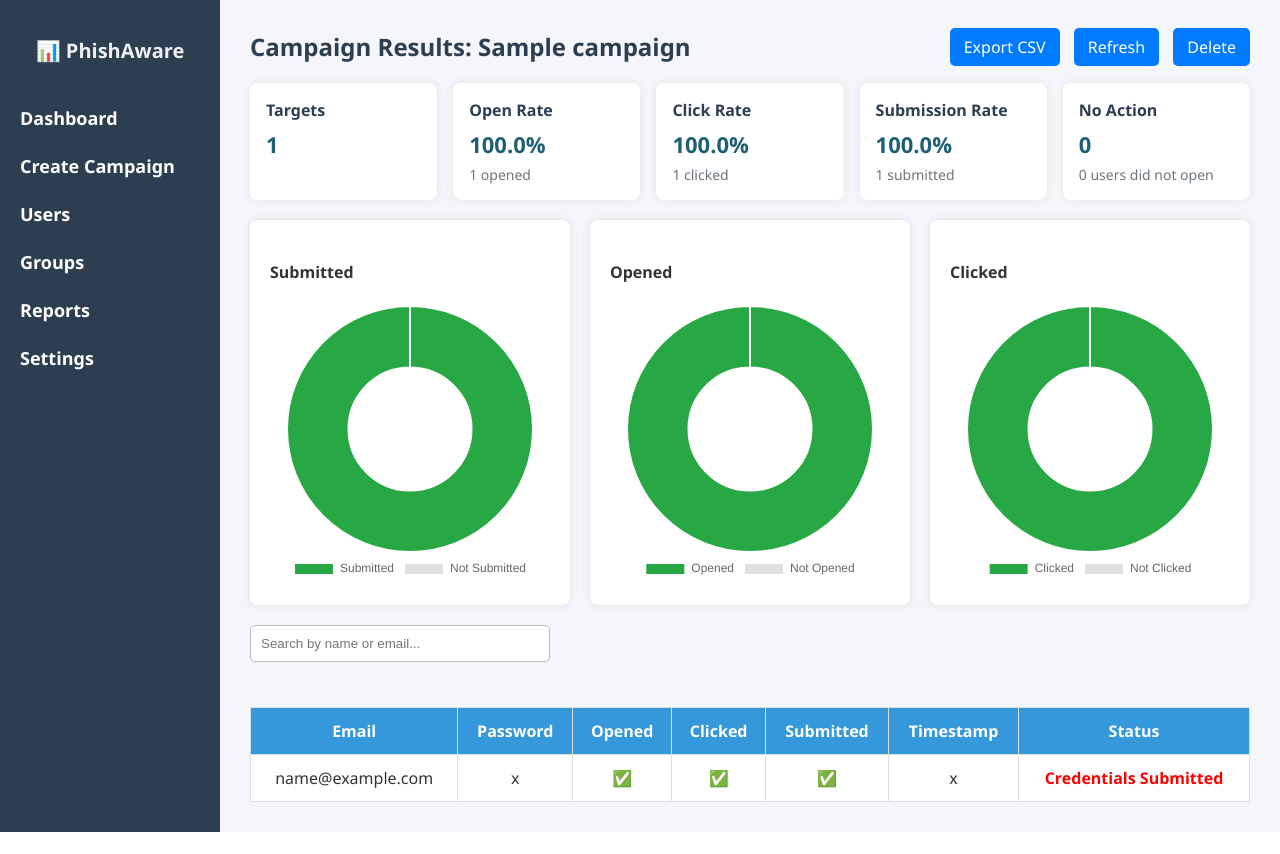
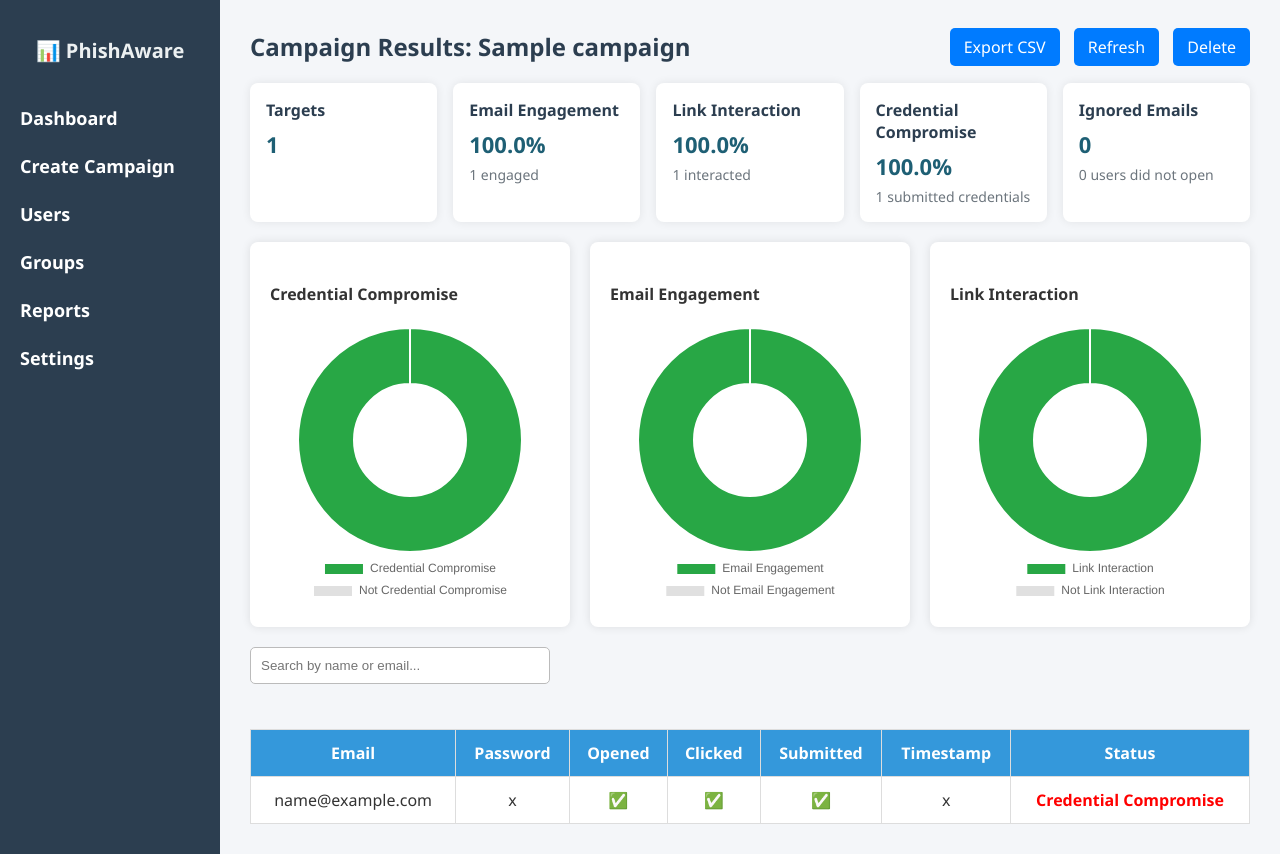
Before and after one commit to diyashah5/phishing_simulator, a Flask app: page /admin/campaign/1/results in a window 1280 px wide. Before the commit the page ends 832 px from the top, so only its background shows below. Run offline with Flask 3, Linux system fonts and the light colour scheme; the visitor is signed in with stand-in values (Sample User, id 1); tables that the repository leaves empty hold one stand-in row (values such as "Sample post").

Commit message:
polish analytics labels

```diff
--- a/templates/campaign_results.html
+++ b/templates/campaign_results.html
@@ -171,22 +171,22 @@
         <p>{{ total }}</p>
       </div>
       <div class="summary-card">
-        <h4>Open Rate</h4>
+        <h4>Email Engagement</h4>
         <p>{{ open_rate }}%</p>
-        <span>{{ opened_count }} opened</span>
+        <span>{{ opened_count }} engaged</span>
       </div>
       <div class="summary-card">
-        <h4>Click Rate</h4>
+        <h4>Link Interaction</h4>
         <p>{{ click_rate }}%</p>
-        <span>{{ clicked_count }} clicked</span>
+        <span>{{ clicked_count }} interacted</span>
       </div>
       <div class="summary-card">
-        <h4>Submission Rate</h4>
+        <h4>Credential Compromise</h4>
         <p>{{ submit_rate }}%</p>
-        <span>{{ submitted_count }} submitted</span>
+        <span>{{ submitted_count }} submitted credentials</span>
       </div>
       <div class="summary-card">
-        <h4>No Action</h4>
+        <h4>Ignored Emails</h4>
         <p>{{ no_action_count }}</p>
         <span>{{ no_action_count }} users did not open</span>
       </div>
@@ -194,15 +194,15 @@
 
     <div class="chart-row">
       <div class="chart-box">
-        <h4>Submitted</h4>
+        <h4>Credential Compromise</h4>
         <canvas id="submittedChart" data-value="{{ submitted_count }}" data-total="{{ total }}"></canvas>
       </div>
       <div class="chart-box">
-        <h4>Opened</h4>
+        <h4>Email Engagement</h4>
         <canvas id="openedChart" data-value="{{ opened_count }}" data-total="{{ total }}"></canvas>
       </div>
       <div class="chart-box">
-        <h4>Clicked</h4>
+        <h4>Link Interaction</h4>
         <canvas id="clickedChart" data-value="{{ clicked_count }}" data-total="{{ total }}"></canvas>
       </div>
     </div>
@@ -275,19 +275,19 @@
         {% if row[4] == 1 %}
 
             <span style="color:red;font-weight:bold;">
-                Credentials Submitted
+                Credential Compromise
             </span>
 
         {% elif row[3] == 1 %}
 
             <span style="color:orange;font-weight:bold;">
-                Link Clicked
+                Link Interaction
             </span>
 
         {% elif row[2] == 1 %}
 
             <span style="color:green;font-weight:bold;">
-                Email Opened
+                Email Engagement
             </span>
 
         {% else %}
```
